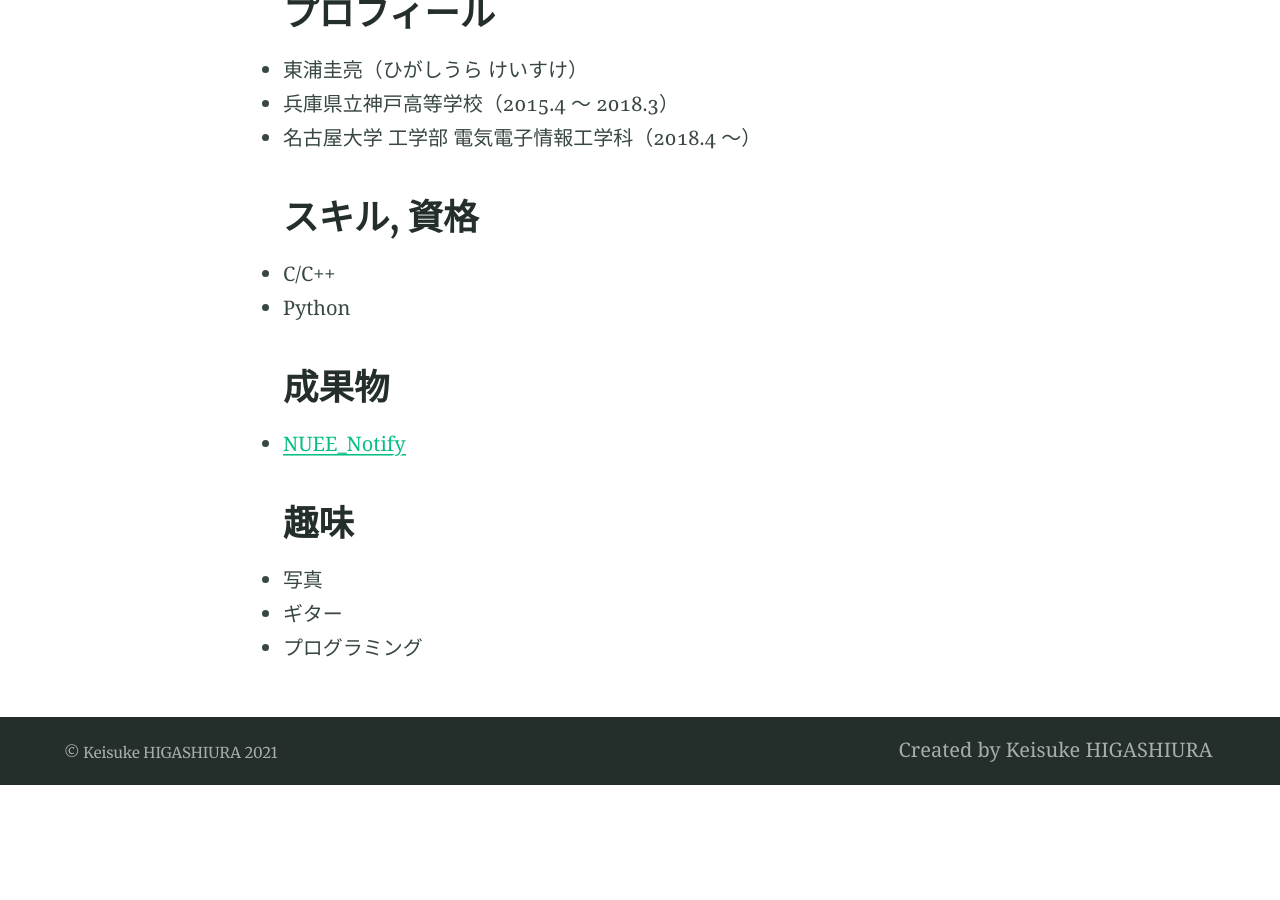
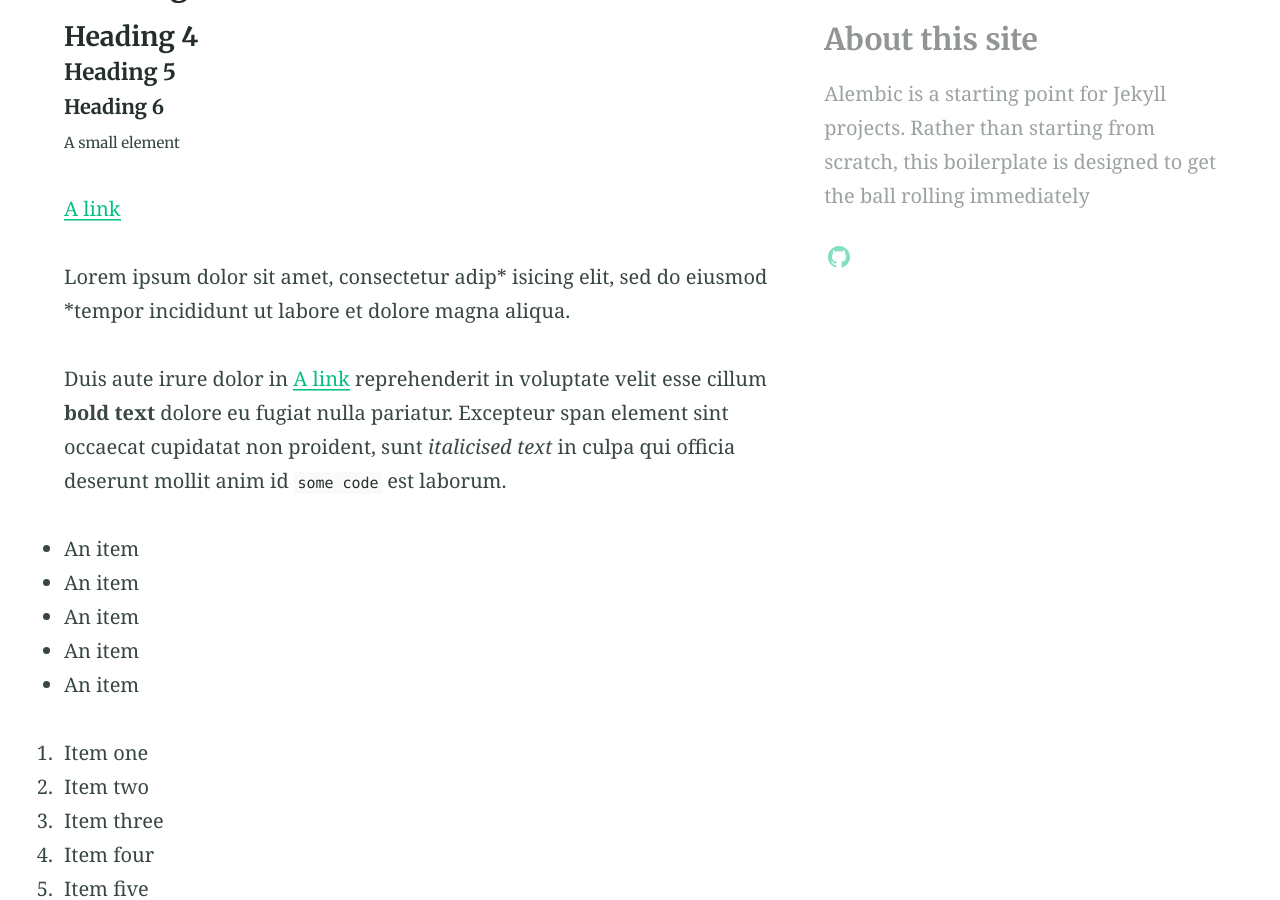
Before and after one commit to Urachan1203/Urachan1203.github.io, a Jekyll site: the page built from elements.md, in a window 1280 px wide and 900 px high, scrolled down 694 px. Built offline with Jekyll 4.4.1, drawn with Linux system fonts in a browser that asks for light colours; before the commit the page ends 1479 px from its top, so only the background shows below that; some of the changed text lies outside the part shown.

Commit message:
もとにもどす

````diff
--- a/elements.md
+++ b/elements.md
@@ -1,37 +1,13 @@
 ---
-title: About me
+title: Elements
 feature_text: |
-  ## こんにちは！
-feature_image: "img/top.jpg"
+  A demo of Markdown and HTML includes
+feature_image: "https://picsum.photos/2560/600?image=873"
 excerpt: "A demo of Markdown and HTML includes"
-# aside: true
+aside: true
 ---
 
-電気電子情報工学科の東浦圭亮（ひがしうら けいすけ）です。
-
-{% include button.html text="Github" icon="github" link="https://github.com/Urachan1203" color="#0366d6" %}
-
-## プロフィール
-
-- 東浦圭亮（ひがしうら けいすけ）
-- 兵庫県立神戸高等学校（2015.4 ～ 2018.3）
-- 名古屋大学 工学部 電気電子情報工学科（2018.4 ～）
-
-## スキル, 資格
-- C/C++
-- Python
-
-## 成果物
-
-- [NUEE_Notify](https://twitter.com/nuee_notify)
-
-## 趣味
-- 写真
-- ギター
-- プログラミング
-
-
-<!-- # Heading 1
+# Heading 1
 
 ## Heading 2
 
@@ -165,4 +141,4 @@ blockquote.innerHTML = bolden("Mr. Sullivan", blockquote.innerHTML)
 {% include figure.html image="https://picsum.photos/600/800?image=894" caption="Left aligned image" position="left" width="300" height="800" %}
 
 {% include figure.html image="https://picsum.photos/1600/800?image=894" alt="Image with just alt text" %}{% endraw %}
-``` -->
+```
````
